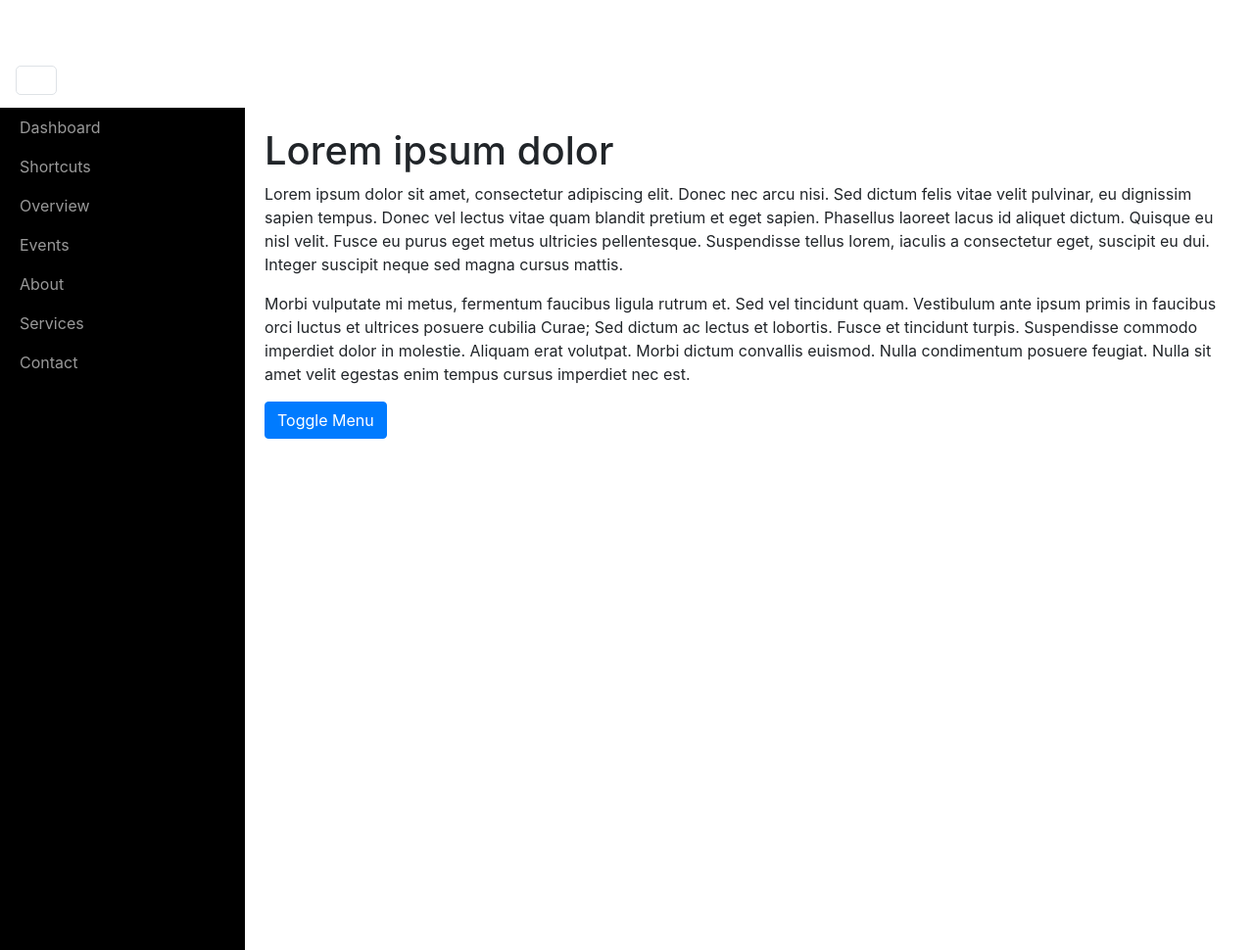
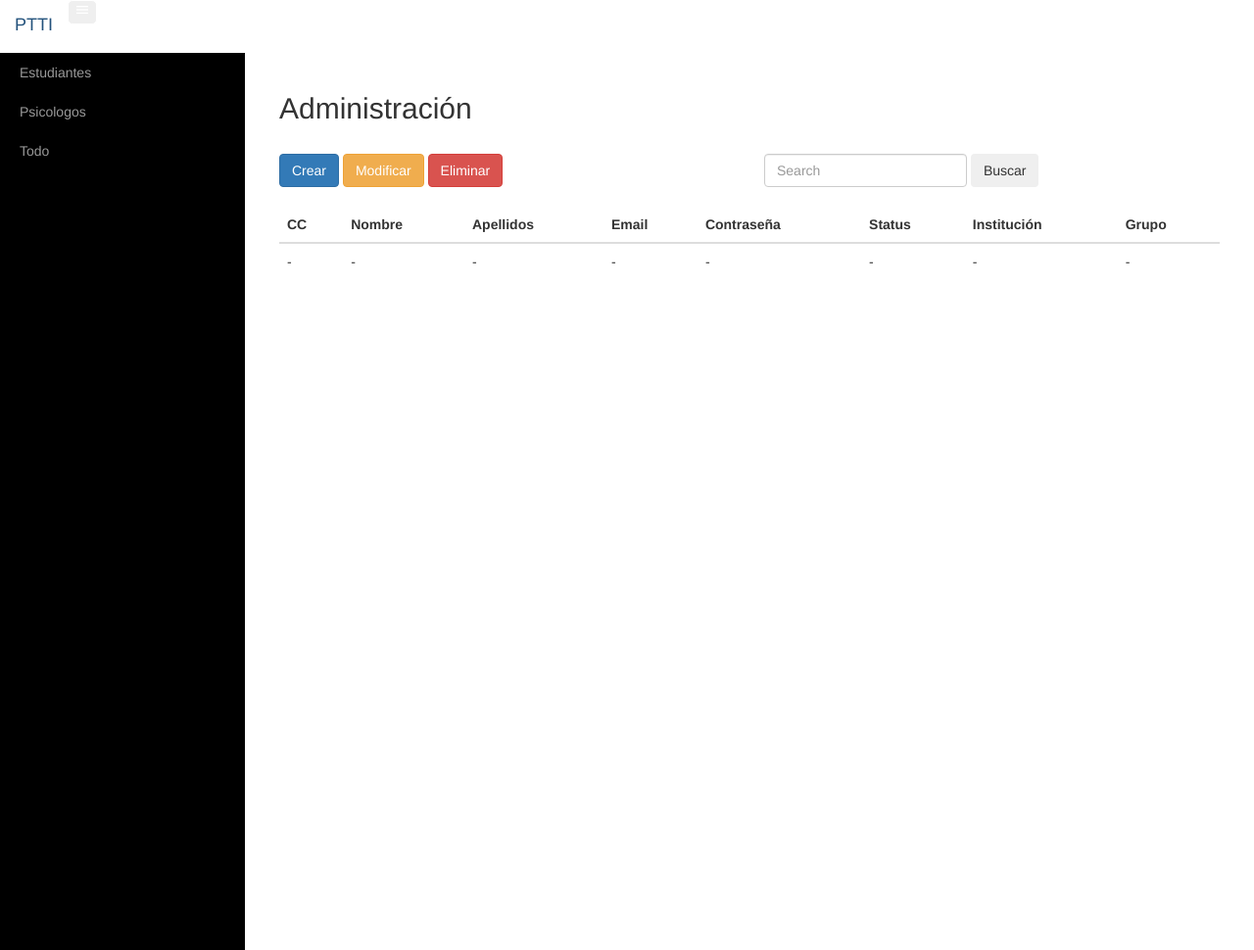
Before and after one commit to edoren/LABG1E4, a Django app: page /home/ in a window 1280 px wide. Shown: the whole page at 98% size. Run offline with Django 3.2, Linux system fonts and the light colour scheme; a user stored in the database is signed in; some libraries are stand-ins or nearby versions.

Commit message:
Added Home interface for all the users.

```diff
--- a/psychologyTest/static/css/style.css
+++ b/psychologyTest/static/css/style.css
@@ -142,6 +142,15 @@ body {
     background: none;
 }
 
+.top-buffer {
+    margin-top:20px;
+}
+
+.nopadding {
+   padding: 0 !important;
+   margin: 0 !important;
+}
+
 @media(min-width:768px) {
     #wrapper {
         padding-left: 250px;
--- a/psychologyTest/templates/home_admin.html
+++ b/psychologyTest/templates/home_admin.html
@@ -1,14 +1,66 @@
 {% extends "home_base.html"%}
 
+{% block sidebar-content %}
+<li>
+  <a href="#">Estudiantes</a>
+</li>
+<li>
+  <a href="#">Psicologos</a>
+</li>
+<li>
+  <a href="#">Todo</a>
+</li>
+{% endblock %}
+
 {% block page-content %}
-
 <div class="row">
-  <div class="col-xs">
-    <h1>Lorem ipsum dolor</h1>
-    <p>Lorem ipsum dolor sit amet, consectetur adipiscing elit. Donec nec arcu nisi. Sed dictum felis vitae velit pulvinar, eu dignissim sapien tempus. Donec vel lectus vitae quam blandit pretium et eget sapien. Phasellus laoreet lacus id aliquet dictum. Quisque eu nisl velit. Fusce eu purus eget metus ultricies pellentesque. Suspendisse tellus lorem, iaculis a consectetur eget, suscipit eu dui. Integer suscipit neque sed magna cursus mattis.</p>
-    <p>Morbi vulputate mi metus, fermentum faucibus ligula rutrum et. Sed vel tincidunt quam. Vestibulum ante ipsum primis in faucibus orci luctus et ultrices posuere cubilia Curae; Sed dictum ac lectus et lobortis. Fusce et tincidunt turpis. Suspendisse commodo imperdiet dolor in molestie. Aliquam erat volutpat. Morbi dictum convallis euismod. Nulla condimentum posuere feugiat. Nulla sit amet velit egestas enim tempus cursus imperdiet nec est.</p>
-    <button type="button" class="btn btn-primary" id="menu-toggle">Toggle Menu</button>
+  <div class="col-xs-12">
+    <h2>Administración</h2>
   </div>
 </div>
-
+<div class="row top-buffer">
+  <div class="col-xs-6">
+    <button class="btn btn-primary" type="submit">Crear</button>
+    <button class="btn btn-warning" type="submit">Modificar</button>
+    <button class="btn btn-danger w-100px" type="submit">Eliminar</button>
+  </div>
+  <div class="col-xs-6">
+    <form class="form-inline pull-xs-right">
+      <input class="form-control" type="text" placeholder="Search">
+      <button class="btn btn-outline-success" type="submit">Buscar</button>
+    </form>
+  </div>
+</div>
+<div class="row top-buffer">
+  <div class="col-xs-12">
+    <div class="table-responsive table-hover">
+      <table class="table">
+        <thead>
+          <tr>
+            <th>CC</th>
+            <th>Nombre</th>
+            <th>Apellidos</th>
+            <th>Email</th>
+            <th>Contraseña</th>
+            <th>Status</th>
+            <th>Institución</th>
+            <th>Grupo</th>
+          </tr>
+        </thead>
+        <tbody>
+          <tr>
+            <td>-</td>
+            <td>-</td>
+            <td>-</td>
+            <td>-</td>
+            <td>-</td>
+            <td>-</td>
+            <td>-</td>
+            <td>-</td>
+          </tr>
+        </tbody>
+      </table>
+    </div>
+  </div>
+</div>
 {% endblock %}
--- a/psychologyTest/templates/home_base.html
+++ b/psychologyTest/templates/home_base.html
@@ -18,11 +18,12 @@ body {
   <a class="navbar-brand" href="#">PTTI</a>
   <div class="collapse navbar-toggleable-xs align-vertical" id="exCollapsingNavbar">
     <ul class="nav navbar-nav pull-xs-left">
-      <li class="nav-item active">
+      <!--<li class="nav-item active">
         <a class="nav-link" href="#">Home <span class="sr-only">(current)</span></a>
       </li>
       <a class="nav-item nav-link" href="#">Settings</a>
-      <a class="nav-item nav-link" href="#">Profile</a>
+      <a class="nav-item nav-link" href="#">Profile</a>-->
+      <a class="nav-item nav-link" href="#menu-toggle" id="menu-toggle">Toggle Menu</button>
     </ul>
     <ul class="nav navbar-nav pull-xs-right">
       <a class="nav-item nav-link" href="/">
@@ -44,27 +45,7 @@ body {
         Start Bootstrap
         </a>
       </li>-->
-      <li>
-        <a href="#">Dashboard</a>
-      </li>
-      <li>
-        <a href="#">Shortcuts</a>
-      </li>
-      <li>
-        <a href="#">Overview</a>
-      </li>
-      <li>
-        <a href="#">Events</a>
-      </li>
-      <li>
-        <a href="#">About</a>
-      </li>
-      <li>
-        <a href="#">Services</a>
-      </li>
-      <li>
-        <a href="#">Contact</a>
-      </li>
+      {% block sidebar-content %}{% endblock %}
     </ul>
   </div>
   <div id="page-content-wrapper">
```
Also changed, not shown: psychologyTest/templates/home_psycologist.html (+65 -5 lines), psychologyTest/templates/home_student.html (+58 -7 lines).
